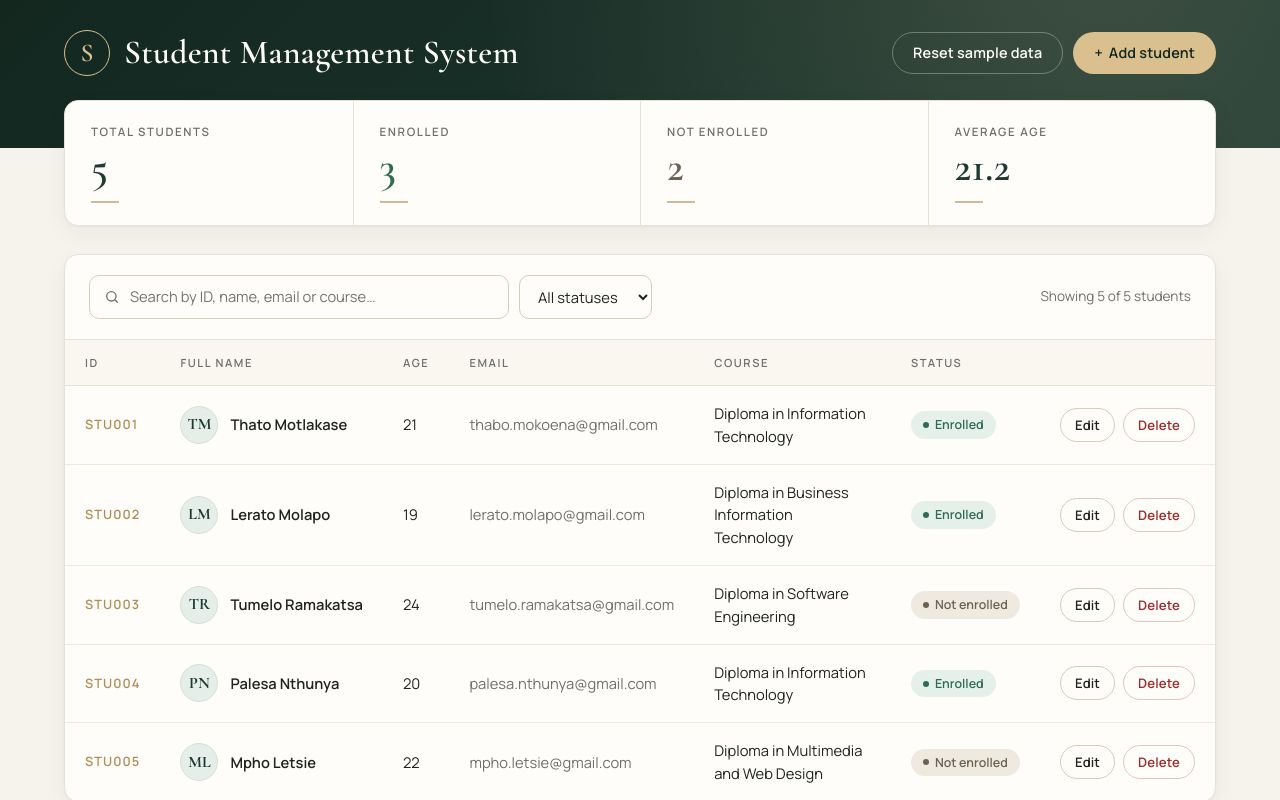
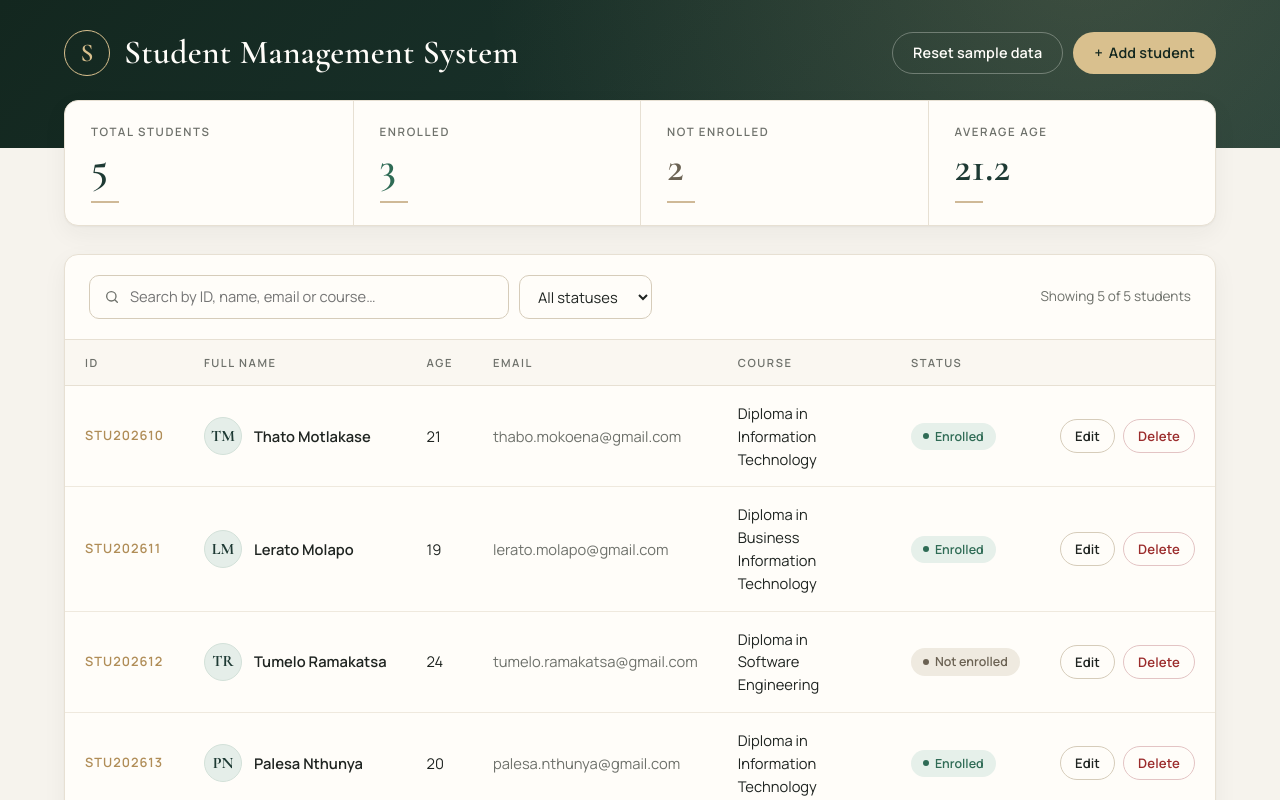
Before and after one commit to nokakarabo2-tech/management, a React (Vite) app: page / in a window 1280 px wide. Shown: the top 800 px of the page. Built offline with nearby package versions, Linux system fonts and the light colour scheme.

Commit message:
latest changes

```diff
--- a/src/data/initialStudents.js
+++ b/src/data/initialStudents.js
@@ -15,7 +15,7 @@
  */
 const INITIAL_STUDENTS = [
   {
-    id: 'STU001',
+    id: 'STU202610',
     fullName: 'Thato Motlakase',
     age: 21,
     email: 'thabo.mokoena@gmail.com',
@@ -23,7 +23,7 @@ const INITIAL_STUDENTS = [
     isEnrolled: true,
   },
   {
-    id: 'STU002',
+    id: 'STU202611',
     fullName: 'Lerato Molapo',
     age: 19,
     email: 'lerato.molapo@gmail.com',
@@ -31,7 +31,7 @@ const INITIAL_STUDENTS = [
     isEnrolled: true,
   },
   {
-    id: 'STU003',
+    id: 'STU202612',
     fullName: 'Tumelo Ramakatsa',
     age: 24,
     email: 'tumelo.ramakatsa@gmail.com',
@@ -39,7 +39,7 @@ const INITIAL_STUDENTS = [
     isEnrolled: false,
   },
   {
-    id: 'STU004',
+    id: 'STU202613',
     fullName: 'Palesa Nthunya',
     age: 20,
     email: 'palesa.nthunya@gmail.com',
@@ -47,7 +47,7 @@ const INITIAL_STUDENTS = [
     isEnrolled: true,
   },
   {
-    id: 'STU005',
+    id: 'STU202614',
     fullName: 'Mpho Letsie',
     age: 22,
     email: 'mpho.letsie@gmail.com',
```
